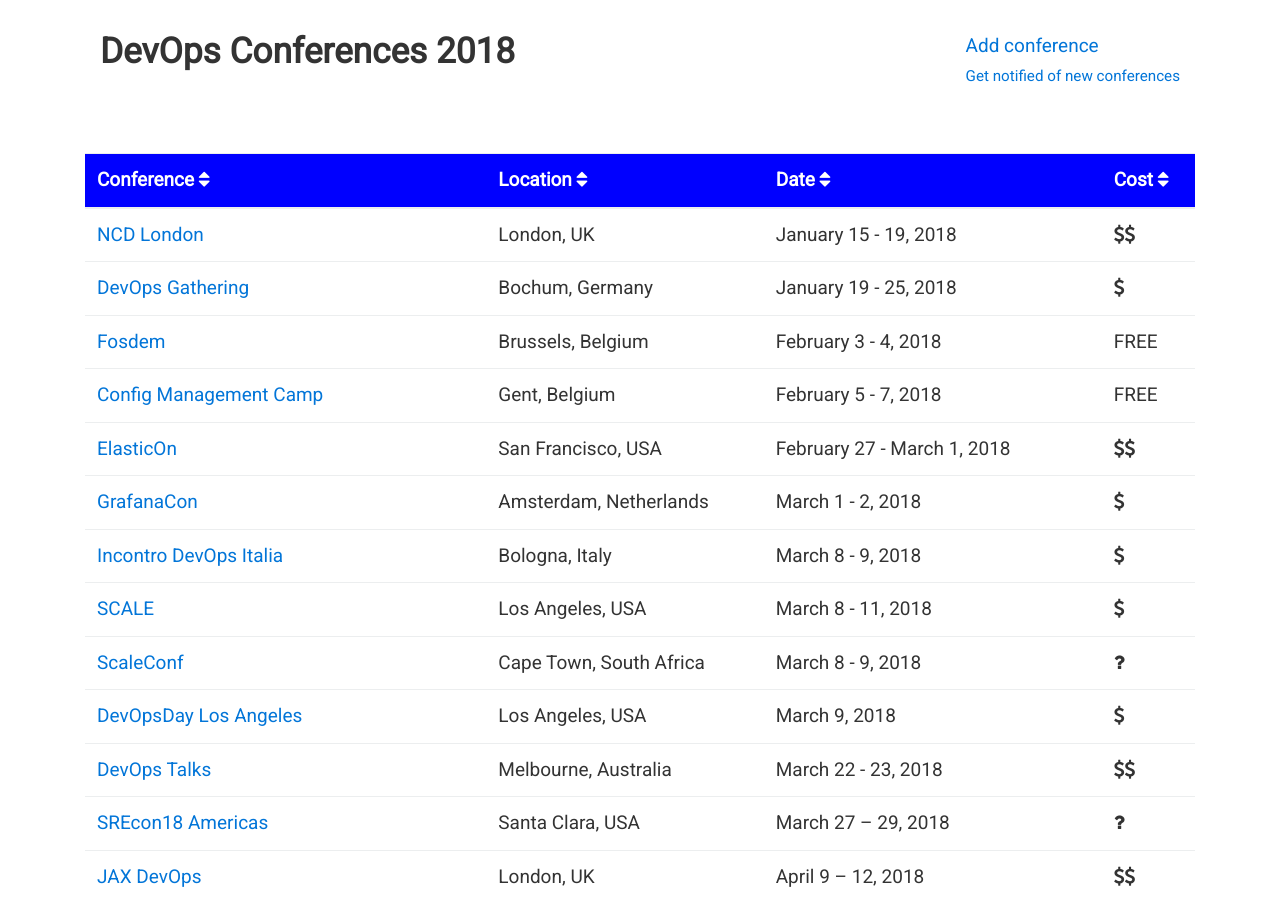
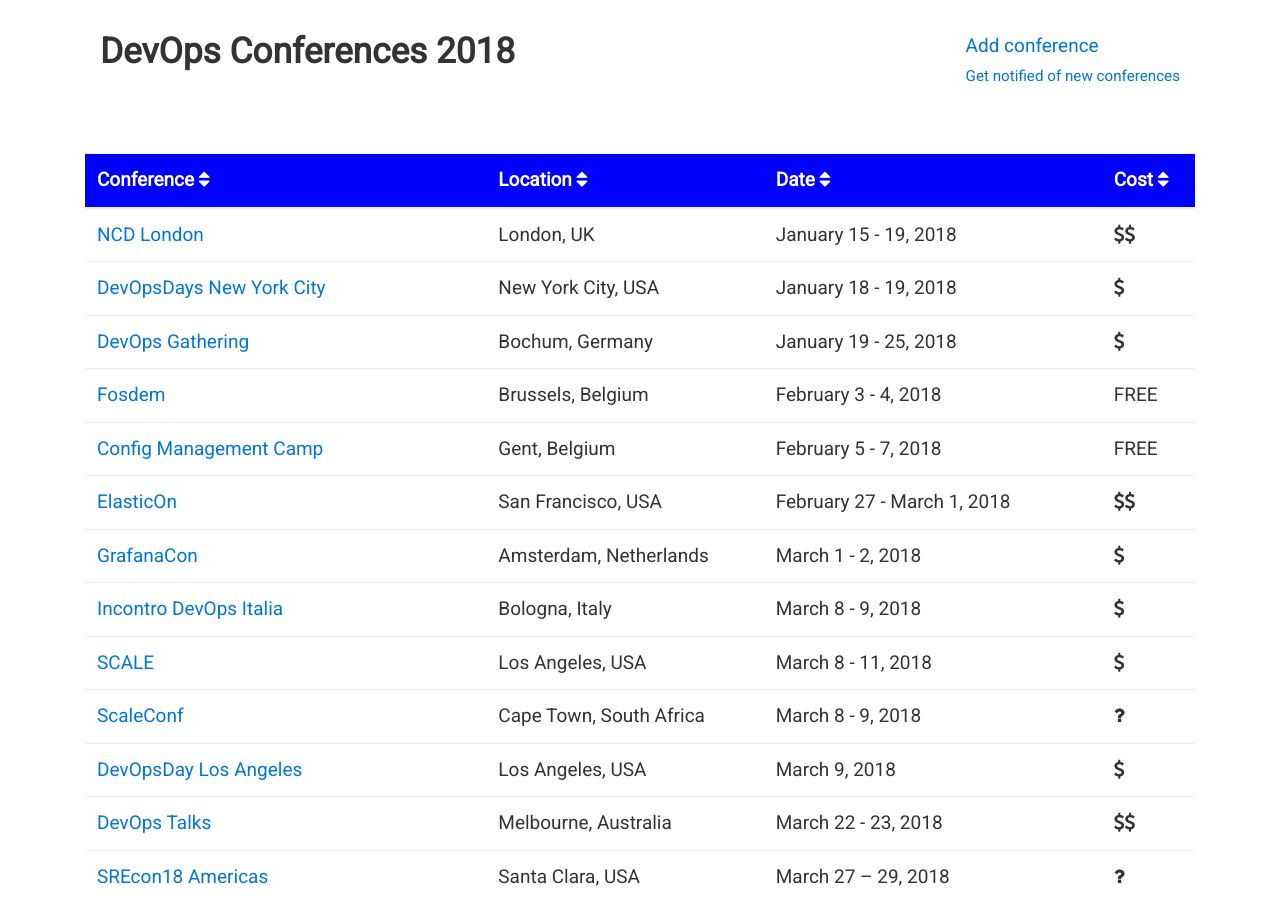
Before and after one commit to finspin/gotodevops.org, a Jekyll site: the page built from index.md, in a window 1280 px wide and 900 px high. Built offline with Jekyll 4.4.1, drawn with Linux system fonts in a browser that asks for light colours; nearby versions of some CDN libraries.

Commit message:
DevOpsDays NYC

```diff
--- a/_data/conferences.yml
+++ b/_data/conferences.yml
@@ -6,6 +6,15 @@
   date: January 15 - 19, 2018
   start-date: 1515974400
   cost: 2
+
+- name: DevOpsDays New York City
+  url: https://www.devopsdays.org/events/2018-new-york-city/
+  location:
+      city: New York City
+      country: USA
+  date: January 18 - 19, 2018
+  start-date: 1516276800
+  cost: 1
 
 - name: DevOps Gathering
   url: https://devops-gathering.io/
```
